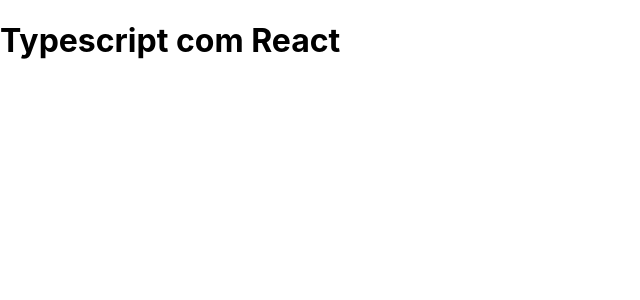
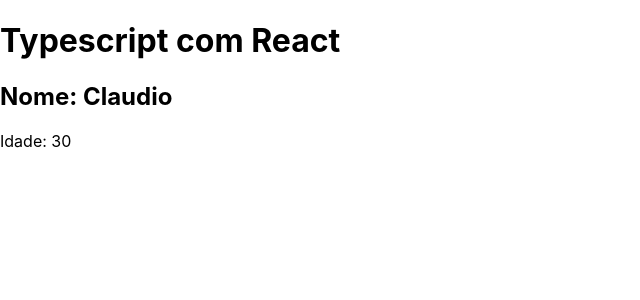
Before and after one commit to clacerda/React_Aulas_ProfMateusBattisti, a React (Create React App) app in the folder INTERMEDIARIO_TYPESCRIPT/11_react_com_ts/: page / in a window 1280 px wide. Shown: the top 300 px of the page, without its empty margins (0-640 px from the left). Built offline with nearby package versions, Linux system fonts and the light colour scheme.

Commit message:
Criando variáveis com TS

```diff
--- a/INTERMEDIARIO_TYPESCRIPT/11_react_com_ts/src/App.tsx
+++ b/INTERMEDIARIO_TYPESCRIPT/11_react_com_ts/src/App.tsx
@@ -1,8 +1,21 @@
 
 function App() {
+
+
+  //1 - variáveis
+
+  const name: string = "Claudio";
+  const age: number = 30;
+  const inWorking: boolean = true;
   return (
     <div className="App">
       <h1>Typescript com React</h1>
+      <h2>Nome: {name}</h2>
+      <p>Idade: {age}</p>
+      {!inWorking && (
+        <p>Está trabalhando</p>
+      )}
+
     </div>
   );
 }
```
